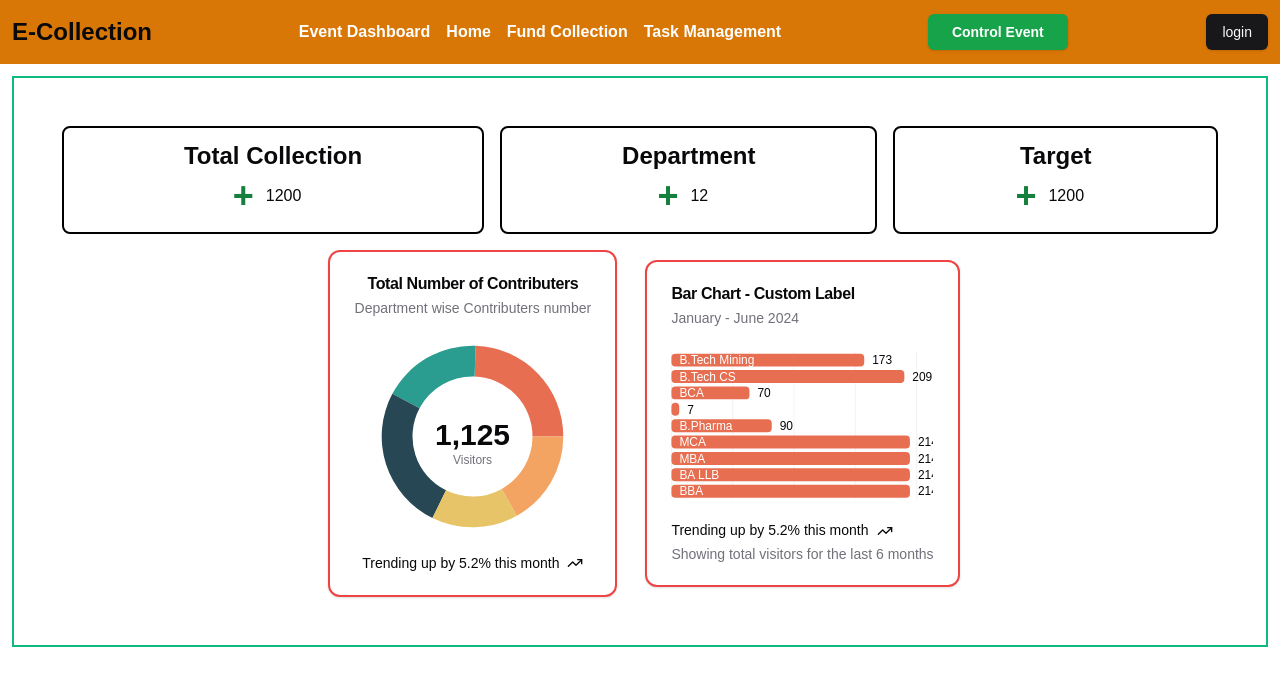
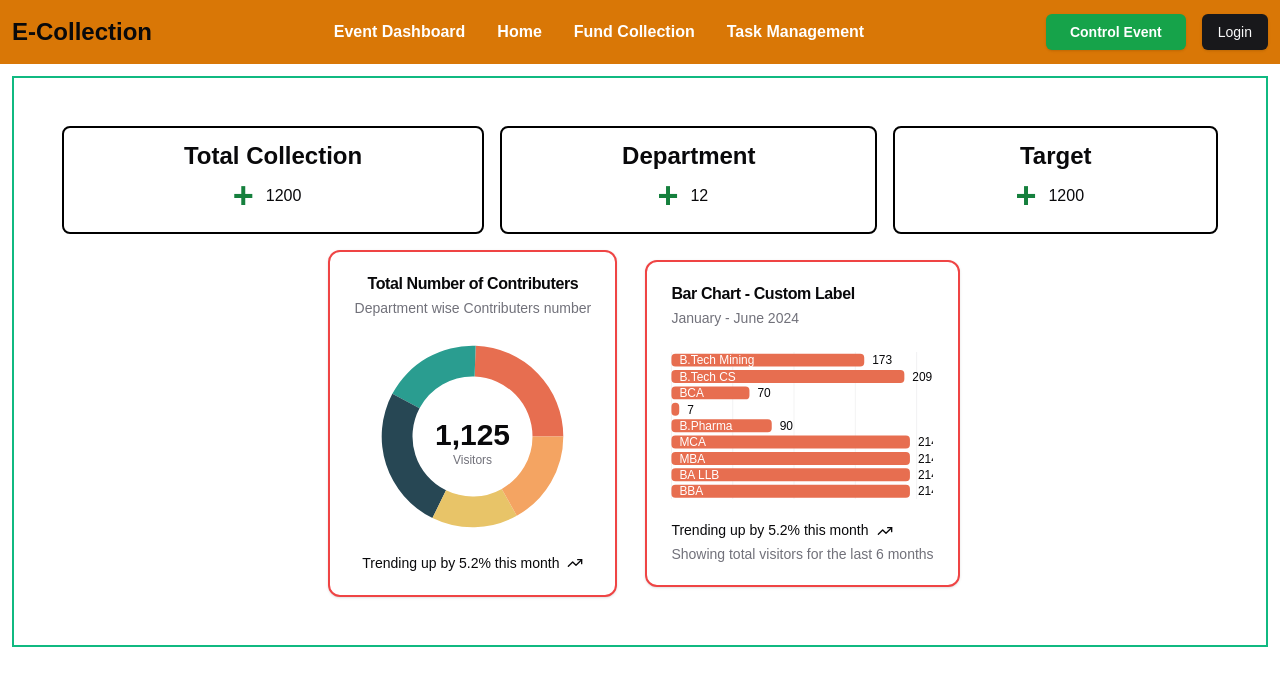
Before and after one commit to pappu-DD/e-collection, a Next.js app: page / in a window 1280 px wide. Shown: the top 686 px of the page. Built offline with nearby package versions, Linux system fonts and the light colour scheme.

Commit message:
navbar update

```diff
--- a/app/component/header.tsx
+++ b/app/component/header.tsx
@@ -1,46 +1,78 @@
+"use client";
 import { Button } from "@/components/ui/button";
 import { Toggle } from "@radix-ui/react-toggle";
 import Link from "next/link";
+import { useState } from "react";
 import { TiThMenuOutline } from "react-icons/ti";
+import { X } from "lucide-react"; // Close icon for mobile menu
 
 export default function Header() {
+  const [isOpen, setIsOpen] = useState(false);
+
   return (
-    <div className=" flex justify-between items-center p-3 bg-amber-600">
-      <div className="flex justify-between md:flex">
-        <div className="flex items-center relative">
+    <nav className="bg-amber-600 p-3">
+      <div className="flex justify-between items-center">
+        {/* Logo */}
         <h1 className="text-2xl font-extrabold">E-Collection</h1>
-        </div>
-      </div>
-      <div>
-        <ul className="hidden md:flex">
-          <Link href={"/event-dashboard"} className="p-2 text-white font-bold">
+
+        {/* Desktop Menu (Hidden on mobile) */}
+        <ul className="hidden md:flex space-x-4">
+          <Link href="/event-dashboard" className="p-2 text-white font-bold">
             Event Dashboard
           </Link>
-          <Link href={"/home"} className="p-2 text-white font-bold">
+          <Link href="/home" className="p-2 text-white font-bold">
             Home
           </Link>
-          <Link href={"/fund-collection"} className="p-2 text-white font-bold">
-            <Toggle>Fund Collection</Toggle>
+          <Link href="/fund-collection" className="p-2 text-white font-bold">
+            Fund Collection
           </Link>
-          <Link href={"/task-management"} className="p-2 text-white font-bold">
+          <Link href="/task-management" className="p-2 text-white font-bold">
             Task Management
           </Link>
         </ul>
-      </div>
-      <button className="md:hidden mr-3">
-        <TiThMenuOutline />
-      </button>
-      <div className=" hidden md:flex">
-        <Button className=" bg-green-600">
-          <Link href={"/controlEvent"} className="p-2 text-white font-bold">
+
+        {/* Buttons (Desktop Only) */}
+        <div className="hidden md:flex space-x-4">
+          <Button className="bg-green-600">
+            <Link href="/controlEvent" className="p-2 text-white font-bold">
               Control Event
             </Link>
           </Button>
+          <Button>Login</Button>
         </div>
-      <div className="hidden md:flex">
-        <Button>login</Button>
 
+        {/* Mobile Menu Button */}
+        <button className="md:hidden p-2" onClick={() => setIsOpen(!isOpen)}>
+          {isOpen ? <X size={28} /> : <TiThMenuOutline size={28} />}
+        </button>
       </div>
+
+      {/* Mobile Menu (Visible when isOpen) */}
+      {isOpen && (
+        <div className="absolute top-16 left-0 w-full bg-amber-700 md:hidden">
+          <ul className="flex flex-col items-center py-4 space-y-4">
+            <Link href="/event-dashboard" className="text-white font-bold" onClick={() => setIsOpen(false)}>
+              Event Dashboard
+            </Link>
+            <Link href="/home" className="text-white font-bold" onClick={() => setIsOpen(false)}>
+              Home
+            </Link>
+            <Link href="/fund-collection" className="text-white font-bold" onClick={() => setIsOpen(false)}>
+              Fund Collection
+            </Link>
+            <Link href="/task-management" className="text-white font-bold" onClick={() => setIsOpen(false)}>
+              Task Management
+            </Link>
+            {/* Buttons inside Mobile Menu */}
+            <Button className="bg-green-600 w-full" onClick={() => setIsOpen(false)}>
+              <Link href="/controlEvent" className="p-2 text-white font-bold">
+                Control Event
+              </Link>
+            </Button>
+            <Button className="w-full">Login</Button>
+          </ul>
         </div>
+      )}
+    </nav>
   );
 }
```
Lines whose indentation alone changed are shown as unchanged.
